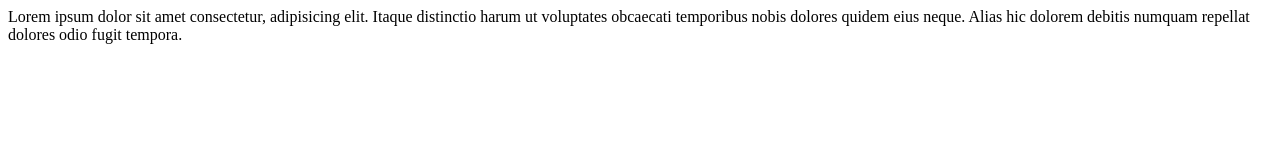
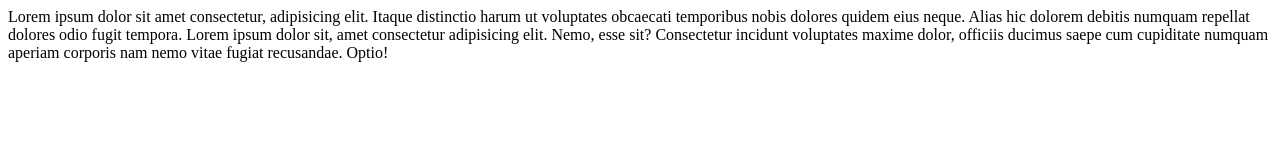
Before and after one commit to ricperfer/09042024-repositorio-misterioso, a plain HTML site: page Site Misterioso/index.html in a window 1280 px wide. Drawn offline with Linux system fonts and the light colour scheme.

Commit message:
Duplicação do lorem
Dupliquei o texto do lorem.

```diff
--- a/Site Misterioso/index.html
+++ b/Site Misterioso/index.html
@@ -7,5 +7,6 @@
 </head>
 <body>
     Lorem ipsum dolor sit amet consectetur, adipisicing elit. Itaque distinctio harum ut voluptates obcaecati temporibus nobis dolores quidem eius neque. Alias hic dolorem debitis numquam repellat dolores odio fugit tempora.
+    Lorem ipsum dolor sit, amet consectetur adipisicing elit. Nemo, esse sit? Consectetur incidunt voluptates maxime dolor, officiis ducimus saepe cum cupiditate numquam aperiam corporis nam nemo vitae fugiat recusandae. Optio!
 </body>
 </html>
```
